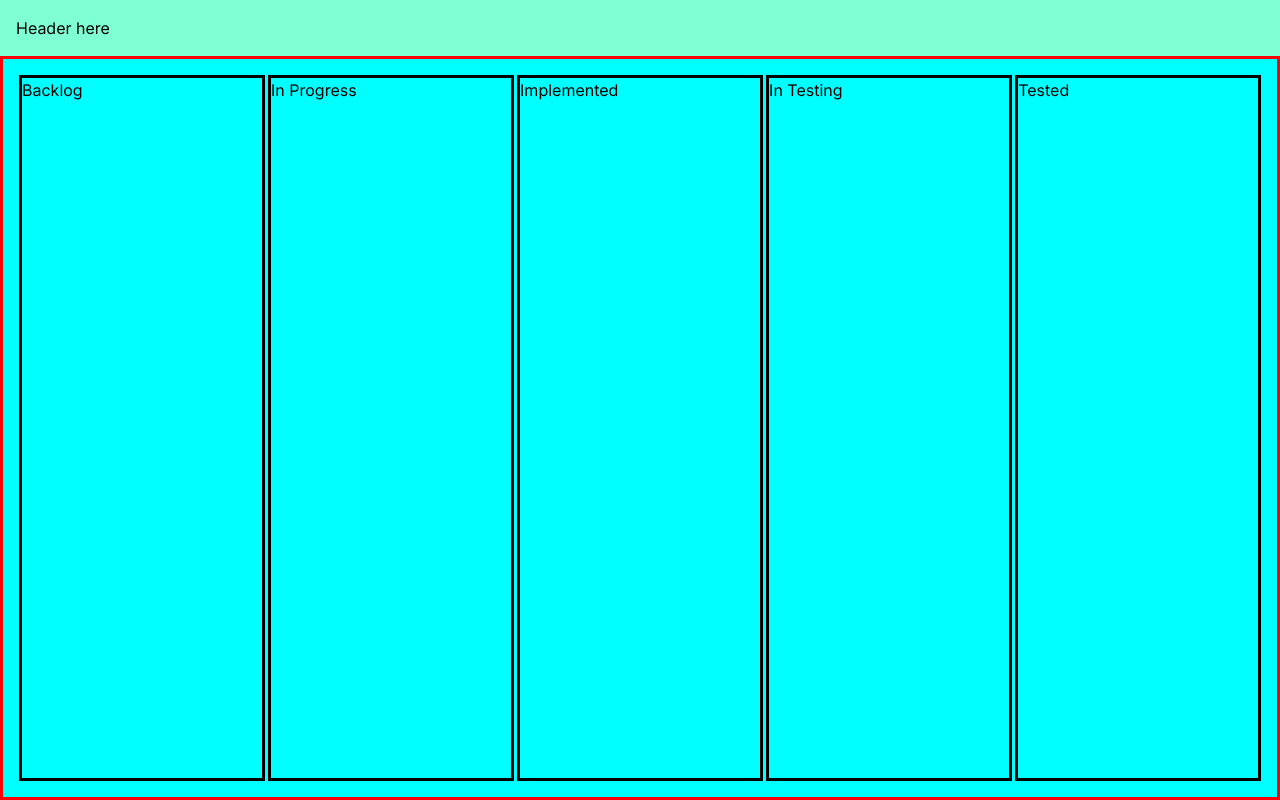
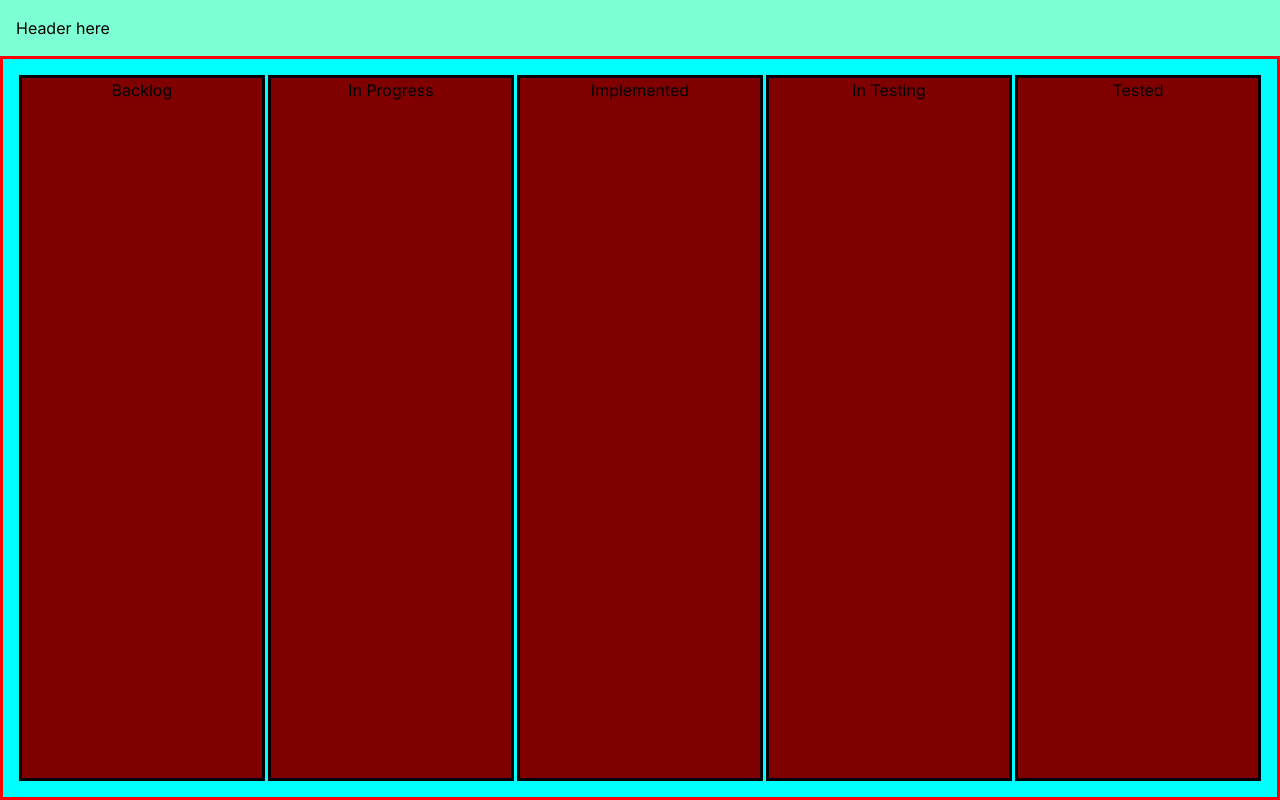
Before and after one commit to hi-brylle/kanban-board-portfolio, a Next.js app: page / in a window 1280 px wide. Built offline with nearby package versions, Linux system fonts and the light colour scheme.

Commit message:
Add barebones components for columns and add-task

```diff
--- a/src/app/globals.css
+++ b/src/app/globals.css
@@ -28,7 +28,3 @@ main {
     grid-template-columns: 1fr 1fr 1fr 1fr 1fr;
     grid-gap: 0.2em;
 }
-
-section {
-    border: solid black 0.2em;
-}
--- a/src/app/page.tsx
+++ b/src/app/page.tsx
@@ -1,13 +1,16 @@
+import AddTask from "@/components/AddTask";
+import Column from "@/components/column/Column";
+
 export default function Home() {
     return (
     <>
         <header>Header here</header>
         <main>
-            <section>Backlog</section>
-            <section>In Progress</section>
-            <section>Implemented</section>
-            <section>In Testing</section>
-            <section>Tested</section>
+            <Column title={"Backlog"}></Column>
+            <Column title={"In Progress"}></Column>
+            <Column title={"Implemented"}></Column>
+            <Column title={"In Testing"}></Column>
+            <Column title={"Tested"}></Column>
         </main>
     </>
     )
--- /dev/null
+++ b/src/components/AddTask.tsx
@@ -0,0 +1,9 @@
+export default function AddTask() {
+    return (
+    <>
+        <div>
+            Add Task
+        </div>
+    </>
+    )
+}
--- /dev/null
+++ b/src/components/column/Column.tsx
@@ -0,0 +1,9 @@
+import styles from "./styles.module.css"
+
+export default function Column({title}: {title: string}) {
+    return (
+    <div className={styles.column}>
+        {title}
+    </div>
+    )
+}
--- /dev/null
+++ b/src/components/column/styles.module.css
@@ -0,0 +1,6 @@
+.column {
+    background-color: maroon;
+    border: solid black 0.2em;
+
+    text-align: center;
+}
```
